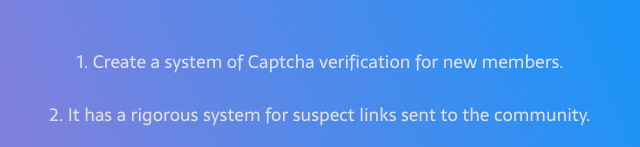
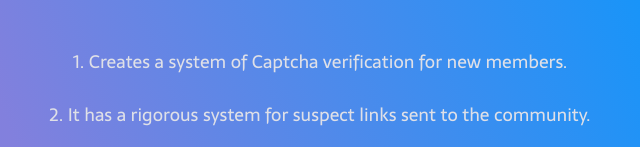
Before and after one commit to luizfboss/SafetyBot, a plain HTML site: page index.html in a window 1280 px wide. Shown: the part 653-800 px from the top of the page, 320-960 px from the left. Drawn offline with Linux system fonts and the light colour scheme.

Commit message:
Update index.html

```diff
--- a/index.html
+++ b/index.html
@@ -33,7 +33,7 @@
 
         <section id="content2">
             <h3 id="content2-h3">What can it do for you?</h3>
-            <p id="content2-p">1. Create a system of Captcha verification for new members.</p>
+            <p id="content2-p">1. Creates a system of Captcha verification for new members.</p>
             <p id="content2-p">2. It has a rigorous system for suspect links sent to the community.</p>
             <p id="content2-p">3. Warning systems and mannual ban for admins.</p>
         </section>
```
